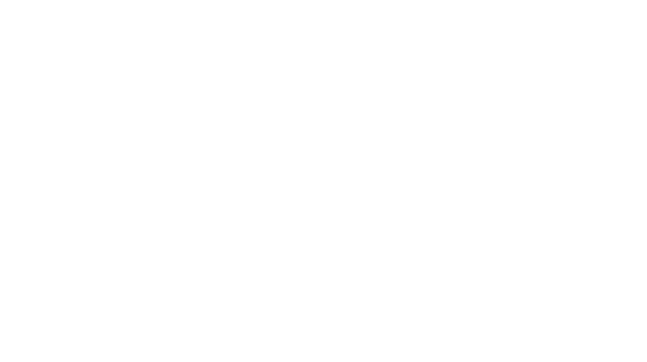
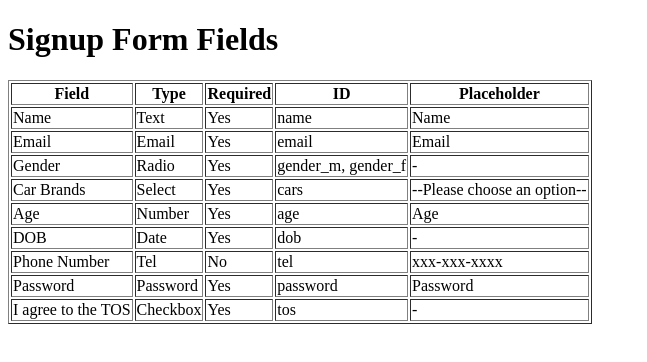
Before and after one commit to acciojob/signup-form-car-yogeshsumman, a website: page main.html in a window 1280 px wide. Shown: the whole page, without its empty margins (0-647 px from the left). Drawn offline with Linux system fonts and the light colour scheme.

Commit message:
created a submission

```diff
--- a/main.html
+++ b/main.html
@@ -1,16 +1,96 @@
 <!DOCTYPE html>
-
 <html>
-
 <head>
 	<link rel="stylesheet" href="styles.css">
 </head>
-
 <body>
 	<!-- the entire body must be written by student -->
-    <script type="text/javascript" src="./script.js">
-</script>
-
+	<h1>Signup Form Fields</h1>
+	<table border="1">
+		<thead>
+			<tr>
+				<th>Field</th>
+				<th>Type</th>
+				<th>Required</th>
+				<th>ID</th>
+				<th>Placeholder</th>
+			</tr>
+		</thead>
+		<tbody>
+			<!-- Name -->
+			<tr>
+				<td>Name</td>
+				<td>Text</td>
+				<td>Yes</td>
+				<td>name</td>
+				<td>Name</td>
+			</tr>
+			<!-- Email -->
+			<tr>
+				<td>Email</td>
+				<td>Email</td>
+				<td>Yes</td>
+				<td>email</td>
+				<td>Email</td>
+			</tr>
+			<!-- Gender -->
+			<tr>
+				<td>Gender</td>
+				<td>Radio</td>
+				<td>Yes</td>
+				<td>gender_m, gender_f</td>
+				<td>-</td>
+			</tr>
+			<!-- Car Brands -->
+			<tr>
+				<td>Car Brands</td>
+				<td>Select</td>
+				<td>Yes</td>
+				<td>cars</td>
+				<td>--Please choose an option--</td>
+			</tr>
+			<!-- Age -->
+			<tr>
+				<td>Age</td>
+				<td>Number</td>
+				<td>Yes</td>
+				<td>age</td>
+				<td>Age</td>
+			</tr>
+			<!-- DOB -->
+			<tr>
+				<td>DOB</td>
+				<td>Date</td>
+				<td>Yes</td>
+				<td>dob</td>
+				<td>-</td>
+			</tr>
+			<!-- Phone Number -->
+			<tr>
+				<td>Phone Number</td>
+				<td>Tel</td>
+				<td>No</td>
+				<td>tel</td>
+				<td>xxx-xxx-xxxx</td>
+			</tr>
+			<!-- Password -->
+			<tr>
+				<td>Password</td>
+				<td>Password</td>
+				<td>Yes</td>
+				<td>password</td>
+				<td>Password</td>
+			</tr>
+			<!-- TOS Checkbox -->
+			<tr>
+				<td>I agree to the TOS</td>
+				<td>Checkbox</td>
+				<td>Yes</td>
+				<td>tos</td>
+				<td>-</td>
+			</tr>
+		</tbody>
+	</table>
+	<script type="text/javascript" src="./script.js"></script>
 </body>
-
 </html>
```
